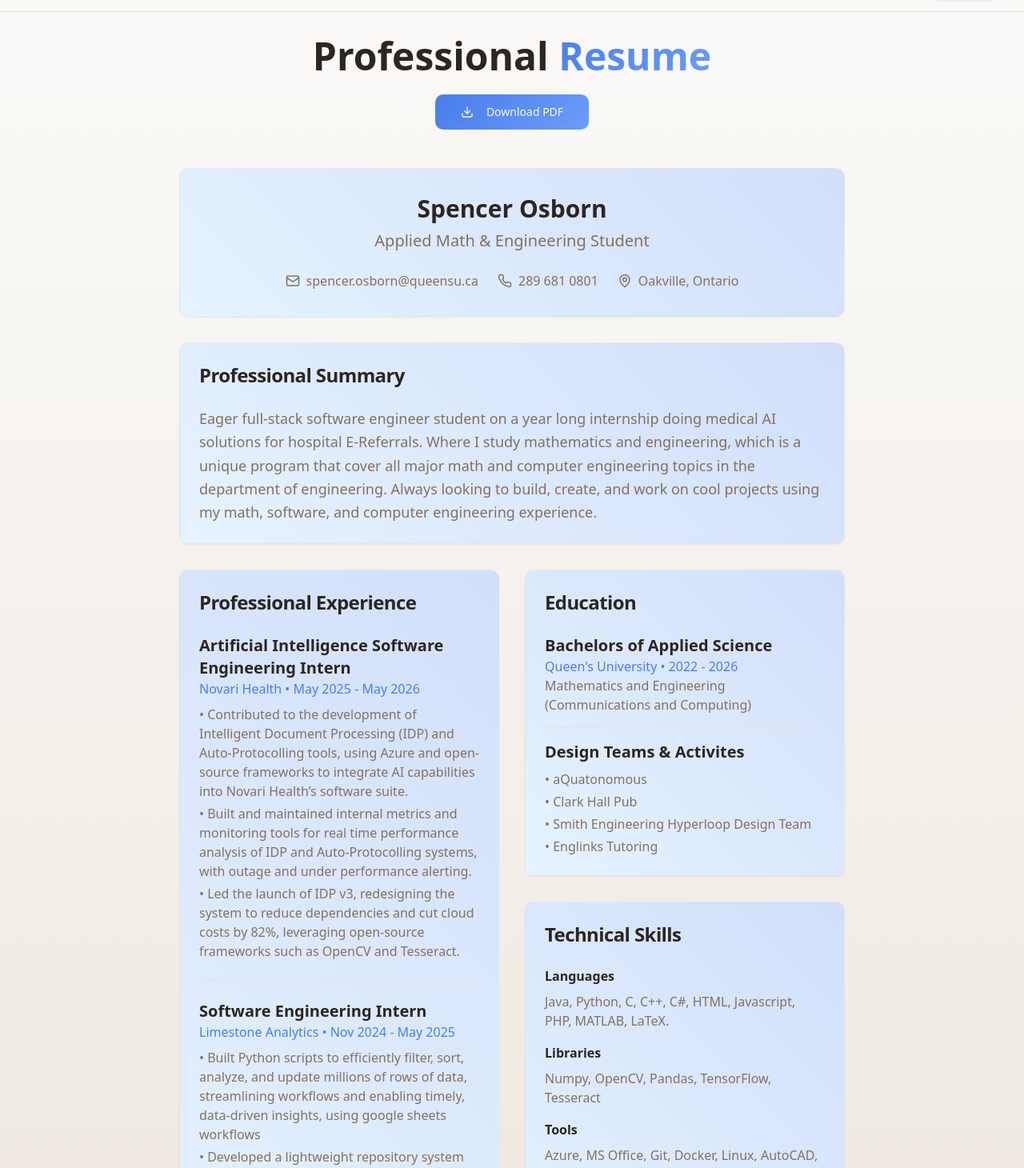
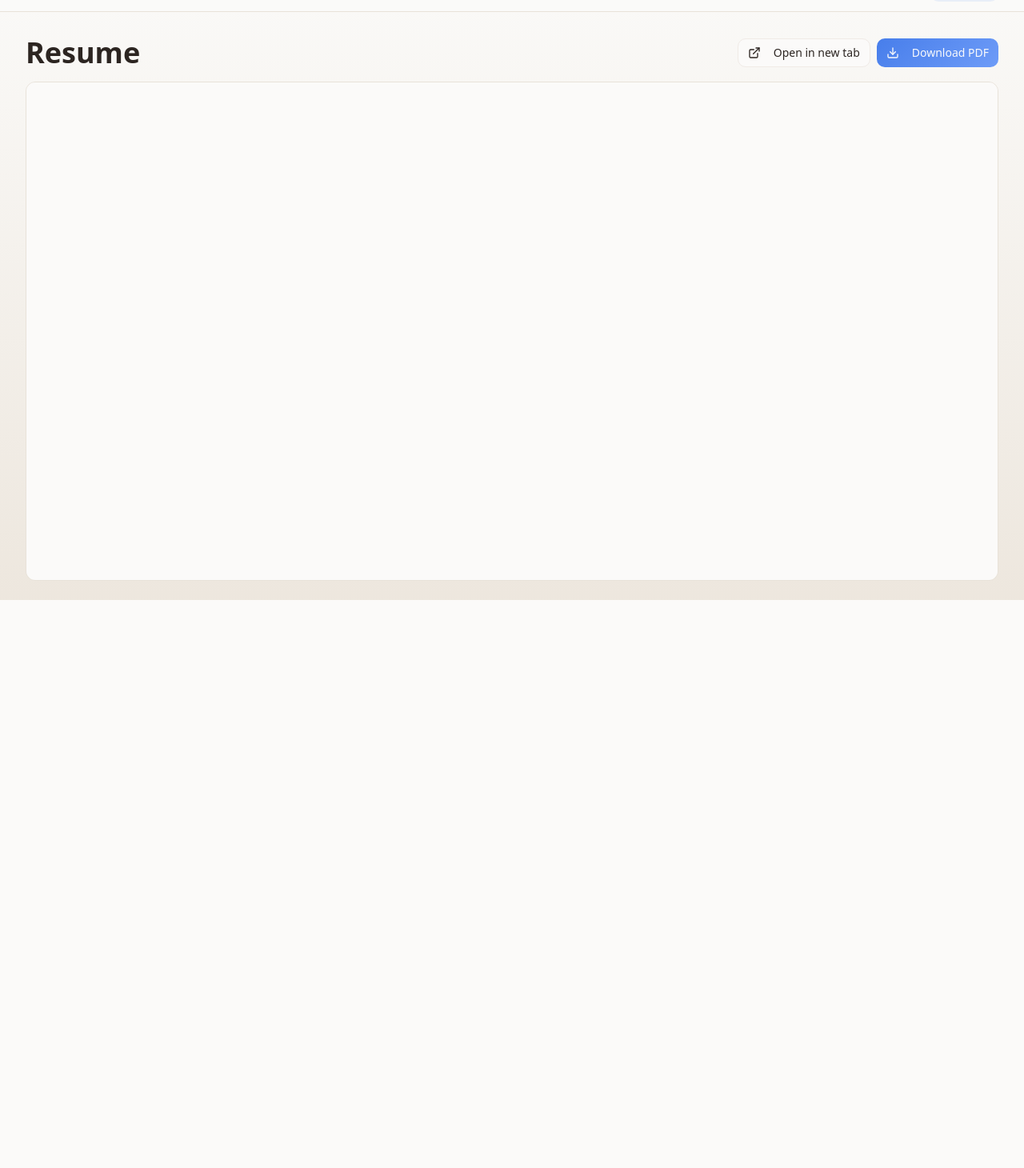
Before and after one commit to Splendero/personal-website, a React (Vite) app: page /resume in a window 1280 px wide. Shown: the part 50-1510 px from the top of the page at 80% size. After the commit the page ends 800 px from the top, so only its background shows below. Built offline with nearby package versions, Linux system fonts and the light colour scheme.

Commit message:
update resume page with new job and resume display

```diff
--- a/src/pages/Resume.tsx
+++ b/src/pages/Resume.tsx
@@ -1,164 +1,48 @@
-import { Download, Mail, Phone, MapPin, ExternalLink } from "lucide-react";
+import { Download, ExternalLink } from "lucide-react";
 import { Button } from "@/components/ui/button";
-import { Card, CardContent, CardHeader, CardTitle } from "@/components/ui/card";
-import { Separator } from "@/components/ui/separator";
-import resumePdf from '@/assets/SpencerOsbornResume.pdf';
-
+import resumePdf from "@/assets/Resume2026.pdf";
 
 const Resume = () => {
   const handleDownload = () => {
-    const link = document.createElement('a');
+    const link = document.createElement("a");
     link.href = resumePdf;
-    link.download = 'spencer_osborn_resume.pdf';
+    link.download = "SpencerOsbornResume.pdf";
     link.click();
   };
 
   return (
-    <div className="min-h-screen bg-gradient-subtle pt-24 pb-20">
-      <div className="container mx-auto px-4 sm:px-6 lg:px-8 max-w-4xl">
-        {/* Header */}
-        <div className="text-center mb-12">
-          <h1 className="text-4xl sm:text-5xl font-bold text-foreground mb-6">
-            Professional
-            <span className="bg-gradient-primary bg-clip-text text-transparent"> Resume</span>
+    <div className="min-h-screen bg-gradient-subtle pt-24 pb-6">
+      <div className="container mx-auto px-4 sm:px-6 lg:px-8 flex flex-col gap-4">
+        <div className="flex flex-col sm:flex-row sm:items-center sm:justify-between gap-4">
+          <h1 className="text-3xl sm:text-4xl font-bold text-foreground">
+            Resume
           </h1>
+          <div className="flex flex-wrap gap-2">
+            <Button variant="outline" size="sm" asChild>
+              <a
+                href={resumePdf}
+                target="_blank"
+                rel="noopener noreferrer"
+              >
+                <ExternalLink className="mr-2 h-4 w-4" />
+                Open in new tab
+              </a>
+            </Button>
             <Button
               onClick={handleDownload}
-            size="lg"
+              size="sm"
               className="bg-gradient-primary hover:opacity-90 transition-opacity"
             >
-            <Download className="mr-2" size={20} />
+              <Download className="mr-2 h-4 w-4" />
               Download PDF
             </Button>
           </div>
-
-        {/* Contact Info */}
-        <Card className="mb-8 bg-gradient-warm border-border/50">
-          <CardContent className="p-8">
-            <div className="text-center mb-6">
-              <h2 className="text-3xl font-bold text-foreground mb-2">Spencer Osborn</h2>
-              <p className="text-xl text-muted-foreground">Applied Math & Engineering Student</p>
         </div>
-
-            <div className="flex flex-wrap justify-center gap-6 text-muted-foreground">
-              <div className="flex items-center">
-                <Mail size={18} className="mr-2" />
-                <span>spencer.osborn@queensu.ca</span>
-              </div>
-              <div className="flex items-center">
-                <Phone size={18} className="mr-2" />
-                <span>289 681 0801</span>
-              </div>
-              <div className="flex items-center">
-                <MapPin size={18} className="mr-2" />
-                <span>Oakville, Ontario</span>
-              </div>
-            </div>
-          </CardContent>
-        </Card>
-
-        {/* Professional Summary */}
-        <Card className="mb-8 bg-gradient-warm border-border/50">
-          <CardHeader>
-            <CardTitle className="text-2xl text-foreground">Professional Summary</CardTitle>
-          </CardHeader>
-          <CardContent>
-            <p className="text-muted-foreground leading-relaxed text-lg">
-              Eager full-stack software engineer student on a year long internship doing medical AI solutions for hospital E-Referrals.
-              Where I study mathematics and engineering, which is a unique program that cover all major math and computer engineering topics in the department of engineering.
-              Always looking to build, create, and work on cool projects using my math, software, and computer engineering experience.
-            </p>
-          </CardContent>
-        </Card>
-
-        <div className="grid lg:grid-cols-2 gap-8">
-          {/* Experience */}
-          <Card className="bg-gradient-warm border-border/50">
-            <CardHeader>
-              <CardTitle className="text-2xl text-foreground">Professional Experience</CardTitle>
-            </CardHeader>
-            <CardContent className="space-y-6">
-              <div>
-                <h3 className="text-xl font-semibold text-foreground">Artificial Intelligence Software Engineering Intern</h3>
-                <p className="text-primary font-medium">Novari Health • May 2025 - May 2026</p>
-                <ul className="mt-2 text-muted-foreground space-y-1">
-                  <li>• Contributed to the development of Intelligent Document Processing (IDP) and Auto-Protocolling tools, using Azure and open-source frameworks to integrate AI capabilities into Novari Health’s software suite.</li>
-                  <li>• Built and maintained internal metrics and monitoring tools for real time performance analysis of IDP and Auto-Protocolling systems, with outage and under performance alerting.</li>
-                  <li>• Led the launch of IDP v3, redesigning the system to reduce dependencies and cut cloud costs by 82%, leveraging open-source frameworks such as OpenCV and Tesseract.</li>
-                </ul>
-              </div>
-
-              <Separator />
-
-              <div>
-                <h3 className="text-xl font-semibold text-foreground">Software Engineering Intern</h3>
-                <p className="text-primary font-medium">Limestone Analytics • Nov 2024 - May 2025</p>
-                <ul className="mt-2 text-muted-foreground space-y-1">
-                  <li>• Built Python scripts to efficiently filter, sort, analyze, and update millions of rows of data, streamlining workflows and enabling timely, data-driven insights, using google sheets workflows</li>
-                  <li>• Developed a lightweight repository system to organize and manage data analysis tools, enabling better software reuse and version control</li>
-                </ul>
-              </div>
-              <Separator />
-            </CardContent>
-          </Card>
-
-          {/* Education & Skills */}
-          <div className="space-y-8">
-            {/* Education */}
-            <Card className="bg-gradient-warm border-border/50">
-              <CardHeader>
-                <CardTitle className="text-2xl text-foreground">Education</CardTitle>
-              </CardHeader>
-              <CardContent className="space-y-4">
-                <div>
-                  <h3 className="text-xl font-semibold text-foreground">Bachelors of Applied Science</h3>
-                  <p className="text-primary font-medium">Queen's University • 2022 - 2026</p>
-                  <p className="text-muted-foreground">Mathematics and Engineering (Communications and Computing)</p>
-                </div>
-
-                <Separator />
-
-                <div>
-                  <h3 className="text-xl font-semibold text-foreground">Design Teams & Activites</h3>
-                  <ul className="mt-2 text-muted-foreground space-y-1">
-                    <li>• aQuatonomous</li>
-                    <li>• Clark Hall Pub</li>
-                    <li>• Smith Engineering Hyperloop Design Team</li>
-                    <li>• Englinks Tutoring</li>
-                  </ul>
-                </div>
-              </CardContent>
-            </Card>
-
-            {/* Technical Skills */}
-            <Card className="bg-gradient-warm border-border/50">
-              <CardHeader>
-                <CardTitle className="text-2xl text-foreground">Technical Skills</CardTitle>
-              </CardHeader>
-              <CardContent className="space-y-4">
-                <div>
-                  <h4 className="font-semibold text-foreground mb-2">Languages</h4>
-                  <p className="text-muted-foreground">Java, Python, C, C++, C#, HTML, Javascript, PHP, MATLAB, LaTeX.</p>
-                </div>
-
-                <div>
-                  <h4 className="font-semibold text-foreground mb-2">Libraries</h4>
-                  <p className="text-muted-foreground"> Numpy, OpenCV, Pandas, TensorFlow, Tesseract</p>
-                </div>
-
-                <div>
-                  <h4 className="font-semibold text-foreground mb-2">Tools</h4>
-                  <p className="text-muted-foreground">Azure, MS Office, Git, Docker, Linux, AutoCAD, SOLIDWORKS, SLAM, Arduino, ROS2</p>
-                </div>
-
-                <div>
-                  <h4 className="font-semibold text-foreground mb-2">Courses</h4>
-                  <p className="text-muted-foreground">Real Analysis II, Algorithms, Control System, Probability II, Engineering Design & Practice III, Object Oriented Programming, Complex Analysis, Linear Algebra II</p>
-                </div>
-              </CardContent>
-            </Card>
-          </div>
-        </div>
+        <iframe
+          title="Spencer Osborn resume"
+          src={resumePdf}
+          className="w-full h-[calc(100dvh-11rem)] rounded-lg border border-border bg-muted/30"
+        />
       </div>
     </div>
   );
```
Also changed, not shown: 1 other file (tests, documents, lock files or other folders). Lines whose indentation alone changed are shown as unchanged.
